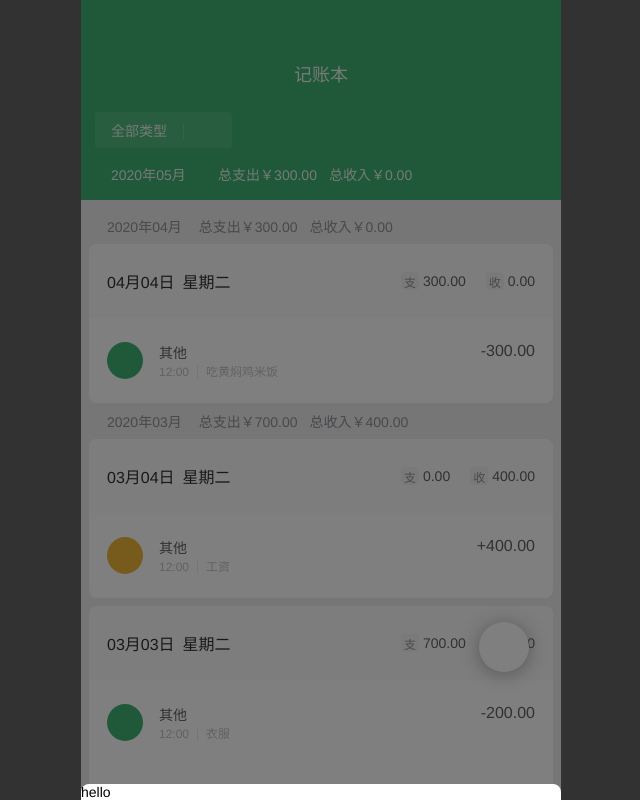
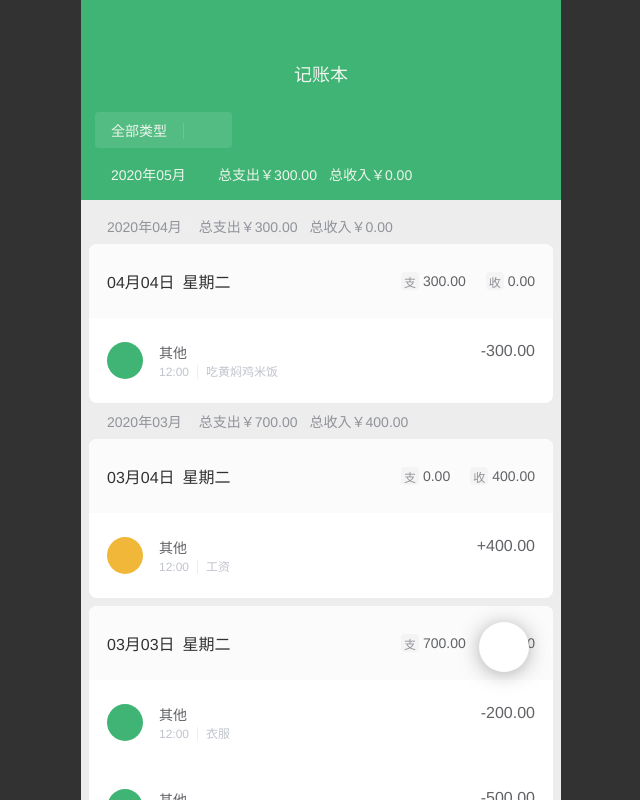
Before and after one commit to haixiangyan/weixin-cash, a React (Create React App) app: page / in a window 1280 px wide. Shown: the whole page, without its empty margins (319-959 px from the left). Built offline with nearby package versions, Linux system fonts and the light colour scheme.

Commit message:
可以 toggle Drawer

```diff
--- a/src/components/Drawer.tsx
+++ b/src/components/Drawer.tsx
@@ -1,7 +1,10 @@
 import * as React from 'react'
 import styled from 'styled-components'
-import {useState} from 'react'
 
+type TProps = {
+  show: boolean
+  onClickShadow: () => void
+}
 type TShadow = {
   show: boolean
 }
@@ -29,11 +32,11 @@ const Main = styled.div<TStyledMain>(() => ({
 }))
 
 
-const Drawer: React.FC = (props) => {
-  const [show, setShow] = useState(true)
+const Drawer: React.FC<TProps> = (props) => {
+  const {show, onClickShadow} = props
 
   return (
-    <Shadow show={show} onClick={() => setShow(false)}>
+    <Shadow show={show} onClick={onClickShadow}>
       <Main show={show}>
         {props.children}
       </Main>
--- a/src/components/Sticker.tsx
+++ b/src/components/Sticker.tsx
@@ -1,5 +1,8 @@
 import * as React from 'react'
+import {AllHTMLAttributes} from 'react'
 import styled from 'styled-components'
+
+type TProps = AllHTMLAttributes<HTMLDivElement> & {}
 
 const StyledSticker = styled.div`
   display: flex;
@@ -16,9 +19,11 @@ const StyledSticker = styled.div`
   border-radius: 50%;
 `
 
-const Sticker: React.FC = (props) => {
+const Sticker: React.FC<TProps> = (props) => {
+  const {onClick} = props
+
   return (
-    <StyledSticker>
+    <StyledSticker onClick={onClick}>
       {props.children}
     </StyledSticker>
   )
--- a/src/pages/Summary.tsx
+++ b/src/pages/Summary.tsx
@@ -9,6 +9,7 @@ import {MONTH} from '../lib/date'
 import Sticker from '../components/Sticker'
 import theme from '../theme'
 import Drawer from '../components/Drawer'
+import {useState} from 'react'
 
 const StyledSummary = styled.div`
   height: 100%;
@@ -65,6 +66,7 @@ const RecordList = styled.ul`
 
 const Summary: React.FC = () => {
   const {recordList} = useRecordList()
+  const [showLedgerForm, setShowLedgerForm] = useState(false)
 
   const {incomeTotal, expenseTotal} = recordList[0]
   const curtMonth = dayjs().format(MONTH)
@@ -104,11 +106,12 @@ const Summary: React.FC = () => {
         }
       </RecordList>
 
-      <Sticker>
+      <Sticker onClick={() => setShowLedgerForm(true)}>
         <Icon name="pen" size={22} color={theme.$success}/>
       </Sticker>
 
-      <Drawer>
+      <Drawer show={showLedgerForm}
+              onClickShadow={() => setShowLedgerForm(false)}>
         hello
       </Drawer>
     </StyledSummary>
```
